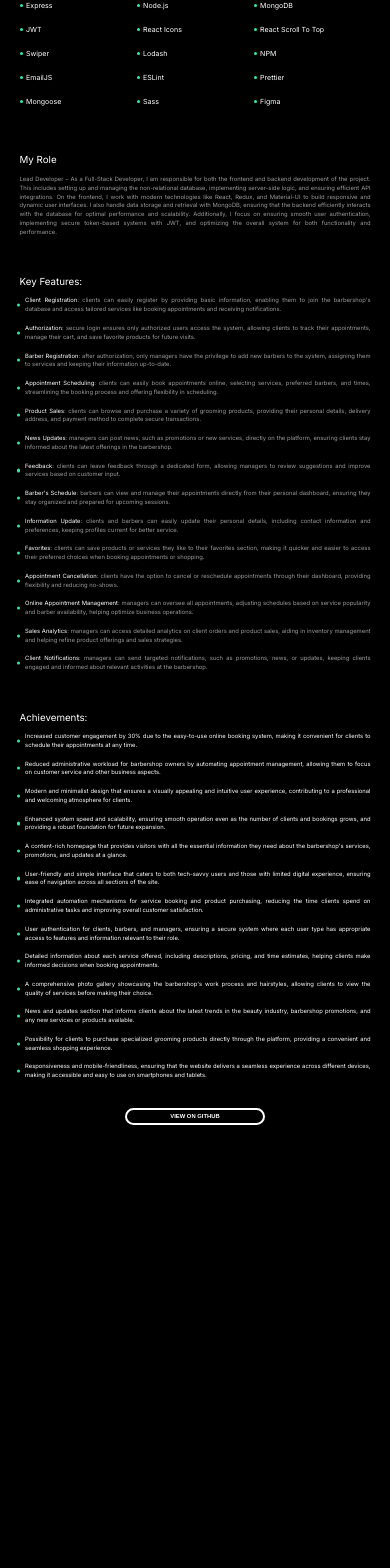
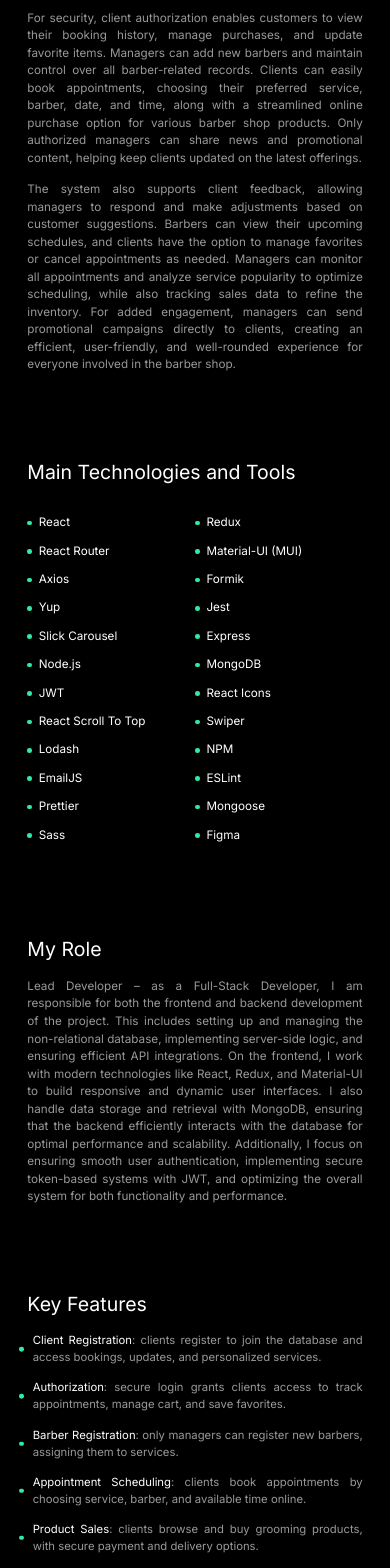
Before and after one commit to vladertec/Portfolio, a Next.js app: page /projects/1 in a window 390 px wide. Shown: the part 419-1987 px from the top of the page. Before the commit the page ends 1563 px from the top, so only its background shows below. Built offline with nearby package versions, Linux system fonts and the light colour scheme.

Commit message:
add first project mobile version

```diff
--- a/app/projects/[id]/page.js
+++ b/app/projects/[id]/page.js
@@ -50,7 +50,7 @@
       { name: "Sass", link: "https://sass-lang.com/" },
       { name: "Figma", link: "https://www.figma.com/" },
     ],
-    role: "Lead Developer – As a Full-Stack Developer, I am responsible for both the frontend and backend development of the project. This includes setting up and managing the non-relational database, implementing server-side logic, and ensuring efficient API integrations. On the frontend, I work with modern technologies like React, Redux, and Material-UI to build responsive and dynamic user interfaces. I also handle data storage and retrieval with MongoDB, ensuring that the backend efficiently interacts with the database for optimal performance and scalability. Additionally, I focus on ensuring smooth user authentication, implementing secure token-based systems with JWT, and optimizing the overall system for both functionality and performance.",
+    role: "Lead Developer – as a Full-Stack Developer, I am responsible for both the frontend and backend development of the project. This includes setting up and managing the non-relational database, implementing server-side logic, and ensuring efficient API integrations. On the frontend, I work with modern technologies like React, Redux, and Material-UI to build responsive and dynamic user interfaces. I also handle data storage and retrieval with MongoDB, ensuring that the backend efficiently interacts with the database for optimal performance and scalability. Additionally, I focus on ensuring smooth user authentication, implementing secure token-based systems with JWT, and optimizing the overall system for both functionality and performance.",
     features: [
       {
         title: "Client Registration",
@@ -123,6 +123,78 @@
           "managers can send targeted notifications, such as promotions, news, or updates, keeping clients engaged and informed about relevant activities at the barbershop.",
       },
     ],
+    featuresMobile: [
+      {
+        title: "Client Registration",
+        description:
+          "clients register to join the database and access bookings, updates, and personalized services.",
+      },
+      {
+        title: "Authorization",
+        description:
+          "secure login grants clients access to track appointments, manage cart, and save favorites.",
+      },
+      {
+        title: "Barber Registration",
+        description:
+          "only managers can register new barbers, assigning them to services.",
+      },
+      {
+        title: "Appointment Scheduling",
+        description:
+          "clients book appointments by choosing service, barber, and available time online.",
+      },
+      {
+        title: "Product Sales",
+        description:
+          "clients browse and buy grooming products, with secure payment and delivery options.",
+      },
+      {
+        title: "News Updates",
+        description:
+          "managers share news and promotions, keeping clients informed about offers.",
+      },
+      {
+        title: "Feedback",
+        description:
+          "clients provide feedback, which managers review to improve services.",
+      },
+      {
+        title: "Barber's Schedule",
+        description:
+          "barbers check their schedules and appointment details on their dashboard.",
+      },
+      {
+        title: "Information Update",
+        description:
+          "easy profile updates for clients and barbers to keep information current.",
+      },
+      {
+        title: "Favorites",
+        description:
+          "clients save preferred products and services to a favorites section.",
+      },
+      {
+        title: "Appointment Cancellation",
+        description:
+          "clients can cancel or reschedule appointments for added flexibility.",
+      },
+      {
+        title: "Online Appointment Management",
+        description:
+          "managers organize bookings, adjusting based on service popularity.",
+      },
+      {
+        title: "Sales Analytics",
+        description:
+          "managers view detailed sales and client order reports for inventory insights.",
+      },
+      {
+        title: "Client Notifications",
+        description:
+          "managers send promotions and updates, keeping clients engaged.",
+      },
+    ],
 
     achievements: [
       "Increased customer engagement by 30% due to the easy-to-use online booking system, making it convenient for clients to schedule their appointments at any time.",
@@ -138,6 +210,22 @@
       "News and updates section that informs clients about the latest trends in the beauty industry, barbershop promotions, and any new services or products available.",
       "Possibility for clients to purchase specialized grooming products directly through the platform, providing a convenient and seamless shopping experience.",
       "Responsiveness and mobile-friendliness, ensuring that the website delivers a seamless experience across different devices, making it accessible and easy to use on smartphones and tablets.",
+    ],
+
+    achievementsMobile: [
+      "Increased customer engagement by 30% with a simple online booking system for convenient scheduling.",
+      "Reduced admin tasks for barbershop owners by automating appointment management, focusing efforts on service.",
+      "Modern design provides an intuitive and appealing user experience for a professional, welcoming feel.",
+      "Enhanced system speed and scalability to handle growing client and booking volume effortlessly.",
+      "Content-rich homepage gives visitors key info on services, promotions, and updates at a glance.",
+      "User-friendly interface is easy for all users, ensuring smooth navigation throughout the site.",
+      "Automation in booking and purchases cuts down on time clients spend on admin tasks.",
+      "Secure user authentication for clients, barbers, and managers, with tailored access for each role.",
+      "Detailed service info, including descriptions and pricing, helps clients make booking choices.",
+      "Comprehensive photo gallery showcases the barbershop's work, helping clients make informed decisions.",
+      "News section keeps clients updated on trends, barbershop promos, and new services or products.",
+      "Clients can buy grooming products directly on the platform for a convenient shopping experience.",
+      "Responsive, mobile-friendly design ensures seamless access across devices.",
     ],
 
     githubLink: "https://github.com/vladertec/Barbershop_information_system",
@@ -229,7 +317,7 @@
       <h3 className="project-detail__subtitle">My Role</h3>
       <p className="project-detail__description">{project.role}</p>
 
-      <h3 className="project-detail__subtitle">Key Features:</h3>
+      <h3 className="project-detail__subtitle">Key Features</h3>
       <ul className="project-detail__features-list">
         {project.features.map((feature, index) => (
           <li key={index} className="project-detail__feature-item">
@@ -242,12 +330,33 @@
         ))}
       </ul>
 
-      <h3 className="project-detail__subtitle">Achievements:</h3>
+      <ul className="project-detail__features-list project-detail__features-list--mobile">
+        {project.featuresMobile.map((feature, index) => (
+          <li key={index} className="project-detail__feature-item">
+            <span className="project-detail__feature-dot"></span>
+            <strong className="project-detail__feature-name">
+              {feature.title}
+            </strong>
+            : {feature.description}
+          </li>
+        ))}
+      </ul>
+
+      <h3 className="project-detail__subtitle">Achievements</h3>
 
       <ul className="project-detail__achievement-list">
         {project.achievements.map((achievement, index) => (
           <li key={index} className="project-detail__achievement-item">
-             <span className="project-detail__achievement-dot"></span>
+            <span className="project-detail__achievement-dot"></span>
+            {achievement}
+          </li>
+        ))}
+      </ul>
+
+      <ul className="project-detail__achievement-list project-detail__achievement-list--mobile">
+        {project.achievementsMobile.map((achievement, index) => (
+          <li key={index} className="project-detail__achievement-item">
+            <span className="project-detail__achievement-dot"></span>
             {achievement}
           </li>
         ))}
--- a/app/styles/ProjectPage.scss
+++ b/app/styles/ProjectPage.scss
@@ -4,6 +4,7 @@
   transition: opacity 1s ease, transform 1s ease;
   color: #fff;
   padding: 5%;
+  background-color: black;
 
   &.visible {
     opacity: 1;
@@ -20,24 +21,10 @@
     }
   }
 
-  &__image-container {
-    margin-bottom: 20px;
-  }
-
   &__image {
     width: 100%;
     height: auto;
     border-radius: 8px;
-  }
-
-  &__subtitle {
-    margin-top: 11%;
-    font-size: 2.5vw;
-    line-height: 1.5;
-    text-align: justify;
-    &:hover {
-      opacity: 85%;
-    }
   }
 
   .project-slider {
@@ -48,7 +35,7 @@
     }
 
     &__slide {
-      padding: 0 15%;
+      padding: 0 10%;
     }
 
     &__img {
@@ -69,6 +56,16 @@
     .slick-next:before {
       color: $green-color;
       font-size: 3vw;
+    }
+  }
+
+  &__subtitle {
+    margin-top: 11%;
+    font-size: 2.5vw;
+    line-height: 1.5;
+    text-align: justify;
+    &:hover {
+      opacity: 85%;
     }
   }
 
@@ -142,6 +139,10 @@
     padding-left: 1.6%;
   }
 
+  &__features-list--mobile {
+    display: none;
+  }
+
   &__feature-item {
     position: relative;
     margin-top: 2%;
@@ -174,6 +175,10 @@
     padding-left: 1.6%;
   }
 
+  &__achievement-list--mobile {
+    display: none;
+  }
+
   &__achievement-item {
     position: relative;
     margin-top: 2%;
@@ -196,9 +201,6 @@
     border-radius: 50%;
     transform: translateY(-50%);
   }
-
-
-
 
   &__btn-container {
     @include flex-container;
@@ -227,4 +229,110 @@
       transition: border-color 0.5s ease;
     }
   }
+
+  @include phone {
+    padding: 8% 7%;
+
+    &__title {
+      font-size: 5.5vw;
+      margin-top: 7%;
+    }
+
+    .project-slider {
+      margin-top: 22%;
+
+      &__slide {
+        padding: 0 5%;
+      }
+
+      .slick-prev:before,
+      .slick-next:before {
+        font-size: 6.5vw;
+      }
+    }
+
+    &__subtitle {
+      margin-top: 25%;
+      font-size: 5vw;
+    }
+
+    &__description {
+      margin-top: 4%;
+      font-size: 3vw;
+      line-height: 1.5;
+
+      & p {
+        margin-top: 4%;
+      }
+    }
+
+    &__tech-list {
+      margin-top: 7%;
+      font-size: 3vw;
+    }
+
+    &__tech-item {
+      margin-top: 2%;
+      flex: 1 0 50%;
+    }
+
+    &__tech-dot {
+      width: 1.2vw;
+      height: 1.2vw;
+      margin-right: 4%;
+    }
+
+    &__tech-link {
+      font-size: 3vw;
+    }
+
+    &__features-list {
+      display: none;
+    }
+
+    &__features-list--mobile {
+      display: block;
+      font-size: 3vw;
+    }
+
+    &__feature-item {
+      margin-top: 4%;
+      font-size: 2.9vw;
+    }
+
+    &__feature-dot {
+      left: -4%;
+      width: 1.2vw;
+      height: 1.2vw;
+    }
+
+    &__achievement-list {
+      display: none;
+    }
+
+    &__achievement-list--mobile {
+      display: block;
+      font-size: 3vw;
+    }
+
+    &__achievement-item {
+      margin-top: 4%;
+      font-size: 2.9vw;
+    }
+
+    &__achievement-dot {
+      left: -4%;
+      width: 1.2vw;
+      height: 1.2vw;
+    }
+
+    &__btn {
+      width: 65%;
+      @include flex-container;
+      padding: 3% 3%;
+      margin-top: 10%;
+      border-radius: 10px;
+      font-size: 2.7vw;
+    }
+  }
 }
```
Also changed, not shown: app/components/DetailProjectCarousel.js (deleted).
